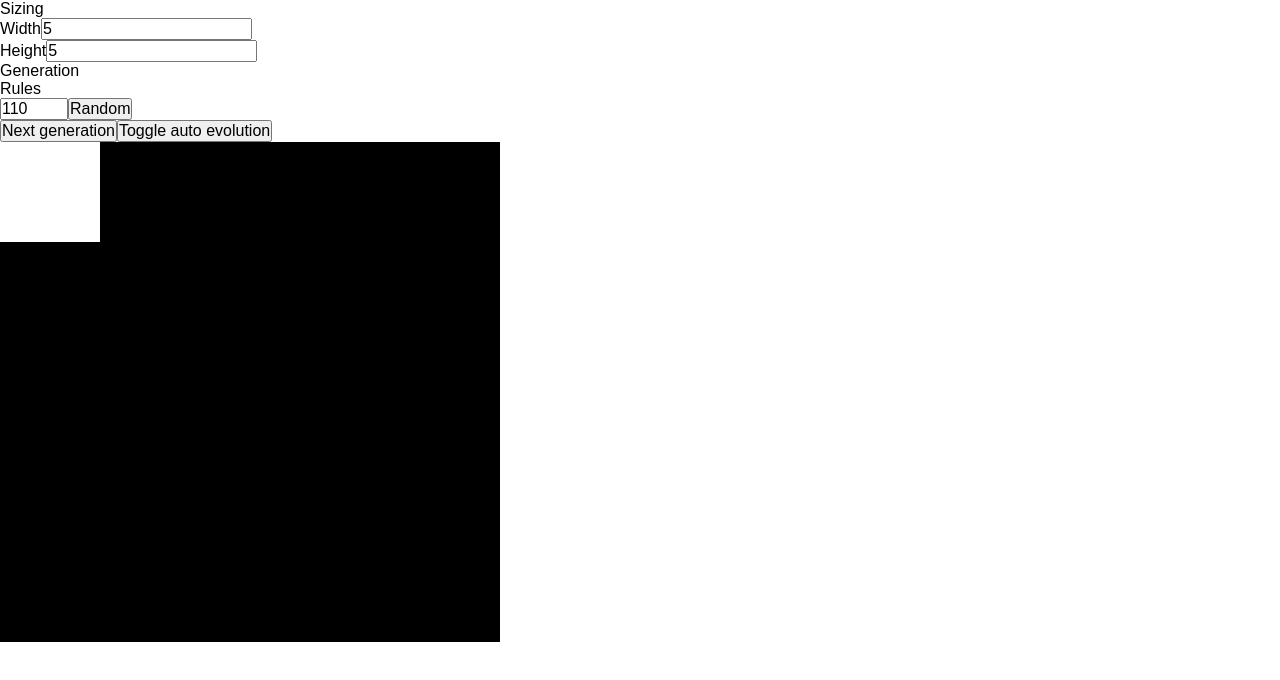
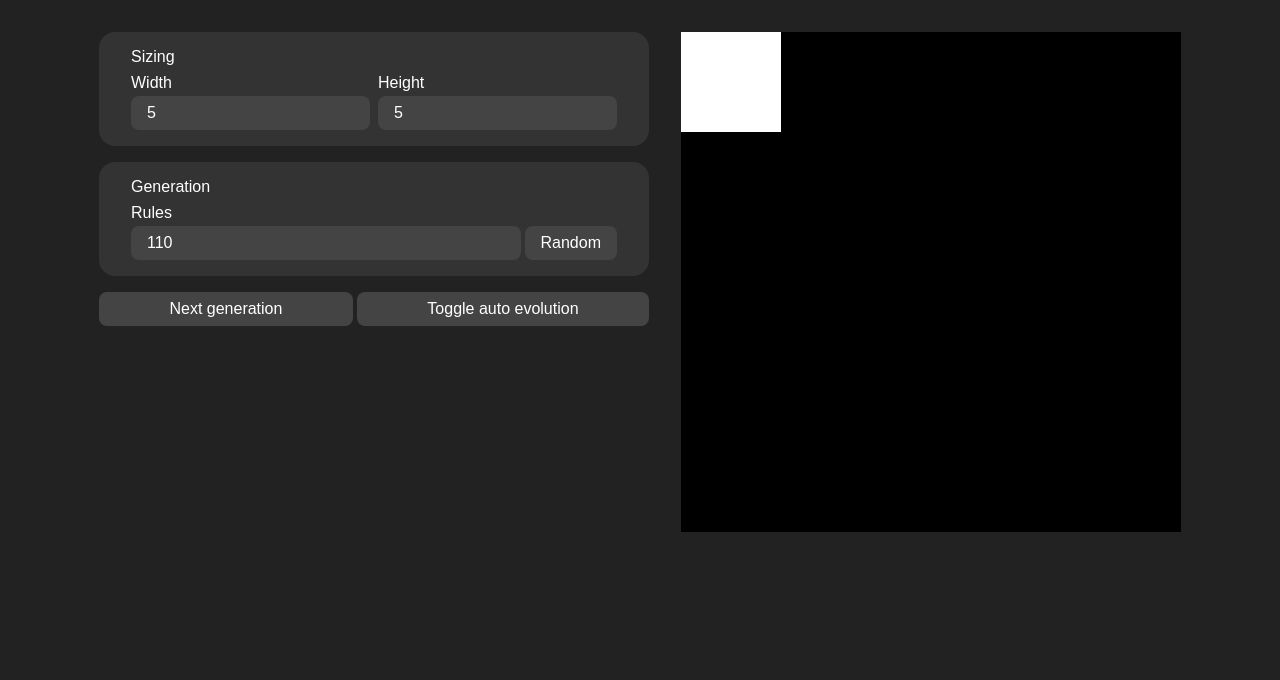
Before and after one commit to KatorzArt/automaton, a React (Vite) app: page / in a window 1280 px wide. Shown: the top 680 px of the page. Built offline with nearby package versions, Linux system fonts and the light colour scheme.

Commit message:
Add classes in dom and css

```diff
--- a/src/components/Settings.tsx
+++ b/src/components/Settings.tsx
@@ -34,11 +34,11 @@ export function Settings({
     }
 
     return (
-        <div>
-            <div>
+        <div className="flex-col gap-500">
+            <div className="section">
                 <h2>Sizing</h2>
-                <div>
-                    <div>
+                <div className="flex gap-300">
+                    <div className="field-group">
                         <label>Width</label>
                         <input
                             type="number"
@@ -47,7 +47,7 @@ export function Settings({
                             onChange={handleChange(updateWidth)}
                         />
                     </div>
-                    <div>
+                    <div className="field-group">
                         <label>Height</label>
                         <input
                             type="number"
@@ -58,11 +58,13 @@ export function Settings({
                     </div>
                 </div>
             </div>
-            <div>
+            <div className="section">
                 <h2>Generation</h2>
+                <div className="field-group">
                     <label>Rules</label>
-                <div>
+                    <div className="flex gap-100">
                         <input
+                            className="grow"
                             type="number"
                             min="0"
                             max="255"
@@ -74,11 +76,20 @@ export function Settings({
                         </button>
                     </div>
                 </div>
-            <div>
-                <button type="button" onClick={onNextGeneration}>
+            </div>
+            <div className="field-group flex gap-100">
+                <button
+                    className="grow"
+                    type="button"
+                    onClick={onNextGeneration}
+                >
                     Next generation
                 </button>
-                <button type="button" onClick={onToggleAutoGeneration}>
+                <button
+                    className="grow"
+                    type="button"
+                    onClick={onToggleAutoGeneration}
+                >
                     Toggle auto evolution
                 </button>
             </div>
--- a/src/index.css
+++ b/src/index.css
@@ -18,5 +18,65 @@ textarea {
 }
 
 body {
+    background-color: #222;
+    color: #fff;
     font-family: sans-serif;
 }
+
+#root {
+    margin: 2rem;
+    display: flex;
+    justify-content: center;
+    gap: 2rem;
+}
+
+[class*="flex"] {
+    display: flex;
+    gap: 1rem;
+}
+
+.flex-col {
+    flex-direction: column;
+}
+
+.grow {
+    flex-grow: 1;
+}
+
+.gap-100 {
+    gap: 0.25rem;
+}
+
+.gap-300 {
+    gap: 0.5rem;
+}
+
+.gap-500 {
+    gap: 1rem;
+}
+
+.field-group > label {
+    display: block;
+}
+
+.field-group :is(input, button, textarea, select) {
+    padding: 0.5em 1em;
+
+    border: none;
+    border-radius: 0.5em;
+
+    font: inherit;
+    background-color: #444;
+    color: inherit;
+}
+
+.field-group label {
+    margin-block: 0.5rem 0.25rem;
+}
+
+.section {
+    padding: 1rem 2rem;
+    border-radius: 1rem;
+
+    background-color: #333;
+}
```
Lines whose indentation alone changed are shown as unchanged.
